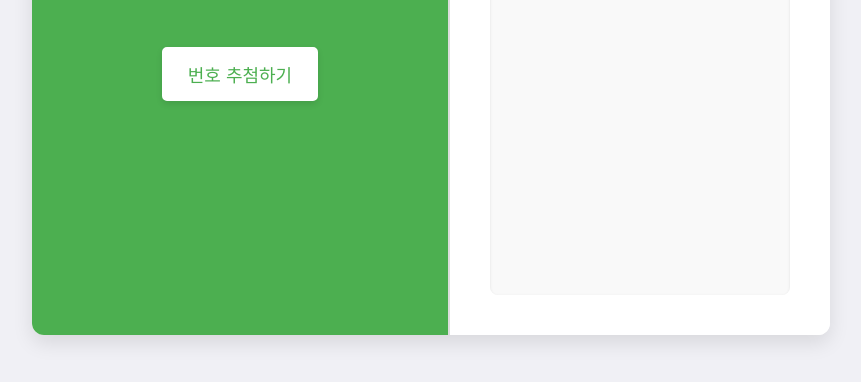
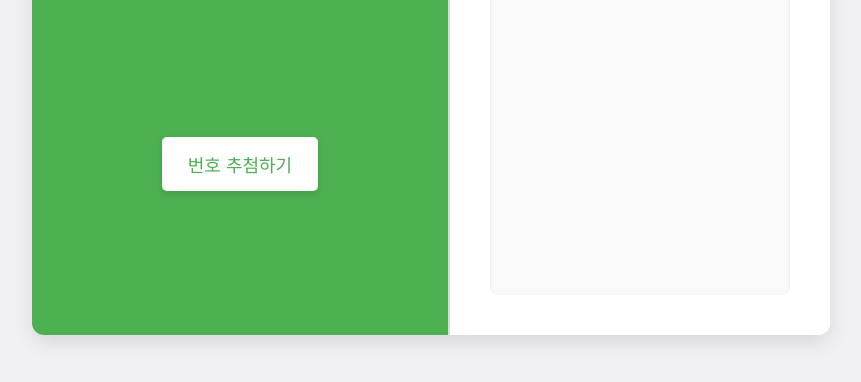
Before and after one commit to shallwecoffee/shallwecoffee.github.io, a plain HTML site: page index.html in a window 1280 px wide. Shown: the part 288-670 px from the top of the page, without its empty margins (209-1070 px from the left). Drawn offline with Linux system fonts and the light colour scheme.

Commit message:
Add files via upload

```diff
--- a/index.html
+++ b/index.html
@@ -15,6 +15,21 @@
             align-items: center;
             height: 100vh;
         }
+        .card {
+    background-color: white;
+    border-radius: 12px;
+    padding: 20px;
+    box-shadow: 0 4px 8px rgba(0, 0, 0, 0.1);
+    margin: 20px;
+}
+
+.lotto-numbers {
+    display: flex;
+    justify-content: center;
+    gap: 15px;
+    margin-bottom: 20px;
+    min-height: 100px;
+}
         .container {
             display: flex;
             background-color: #ffffff;
@@ -38,7 +53,20 @@
             display: flex;
             justify-content: center;
             gap: 15px;
-            margin-bottom: 30px;
+            margin-bottom: 20px;
+            min-height: 100px; /* 고정 높이 추가 */
+        }
+
+        .btn {
+            padding: 12px 24px;
+            font-size: 18px;
+            background-color: #ffffff;
+            color: #4CAF50;
+            border: 2px solid white;
+            border-radius: 5px;
+            cursor: pointer;
+            margin-bottom: 20px; /* 여백 설정 */
+            position: relative; /* 위치 고정 */
         }
         .number {
             font-size: 22px;
```
